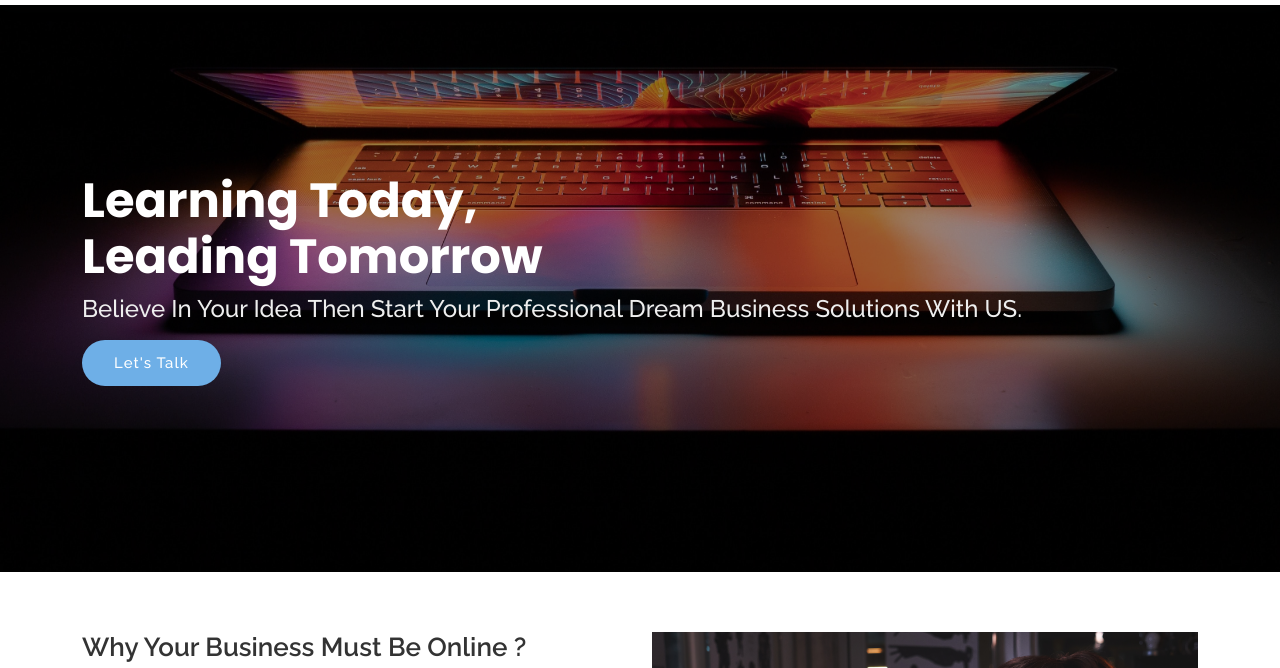
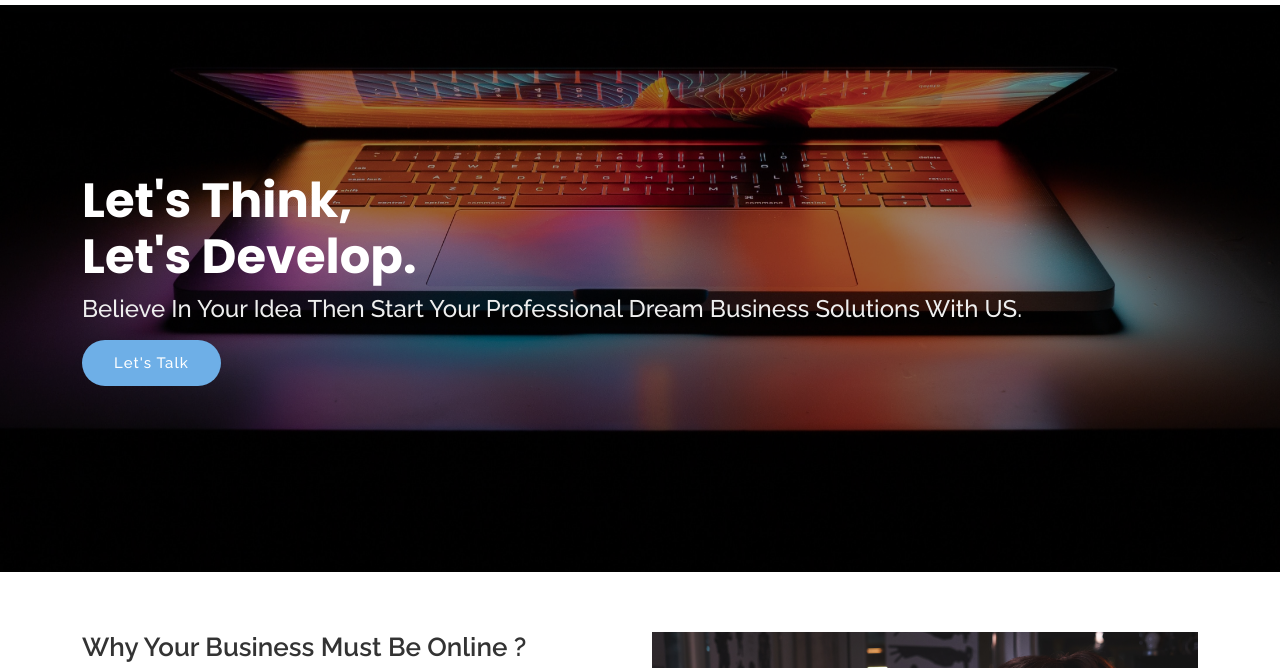
Before and after one commit to AhmedKhaled146/company, a plain HTML site: page index.html in a window 1280 px wide. Shown: the part 68-736 px from the top of the page. Drawn offline with nearby package versions, Linux system fonts and the light colour scheme; a script that the page names is missing.

Commit message:
second add index

```diff
--- a/index.html
+++ b/index.html
@@ -62,8 +62,8 @@
                         <li><a href="./News.html">About</a></li>
                         <li><a href="./FAQs.html">Contact</a></li>
                     </div>
-                    <li><a><i class="bx bxl-facebook" style="font-size: 30px; padding: 10px"></i></a></li>
-                        <li><a><i class="bx bxl-linkedin" style="font-size: 30px; padding: 10px"></i></a></li>
+                    <li><a><i class="bx bxl-facebook" style="font-size: 30px; padding: 10px "></i></a></li>
+                    <li><a><i class="bx bxl-linkedin" style="font-size: 30px; padding: 10px "></i></a></li>
                 </ul>
                 <i class="bi bi-list mobile-nav-toggle"></i>
             </nav><!-- .navbar -->
@@ -74,7 +74,7 @@
     <section id="HBackground" class="d-flex justify-content-center align-items-center">
         <div class=" position-relative w-100" data-aos="zoom-in" data-aos-delay="100">
             <div class="container position-relative" data-aos="zoom-in" data-aos-delay="100">
-                <h1>Learning Today,<br>Leading Tomorrow</h1>
+                <h1>Let's Think, <br>Let's Develop.</h1>
                 <h2>Believe In Your Idea Then Start Your Professional Dream Business Solutions With US.</h2>
                 <a href="./Applying.html" class="btn-get-started icon-button my-3">Let's Talk</a>
               </div>
```
